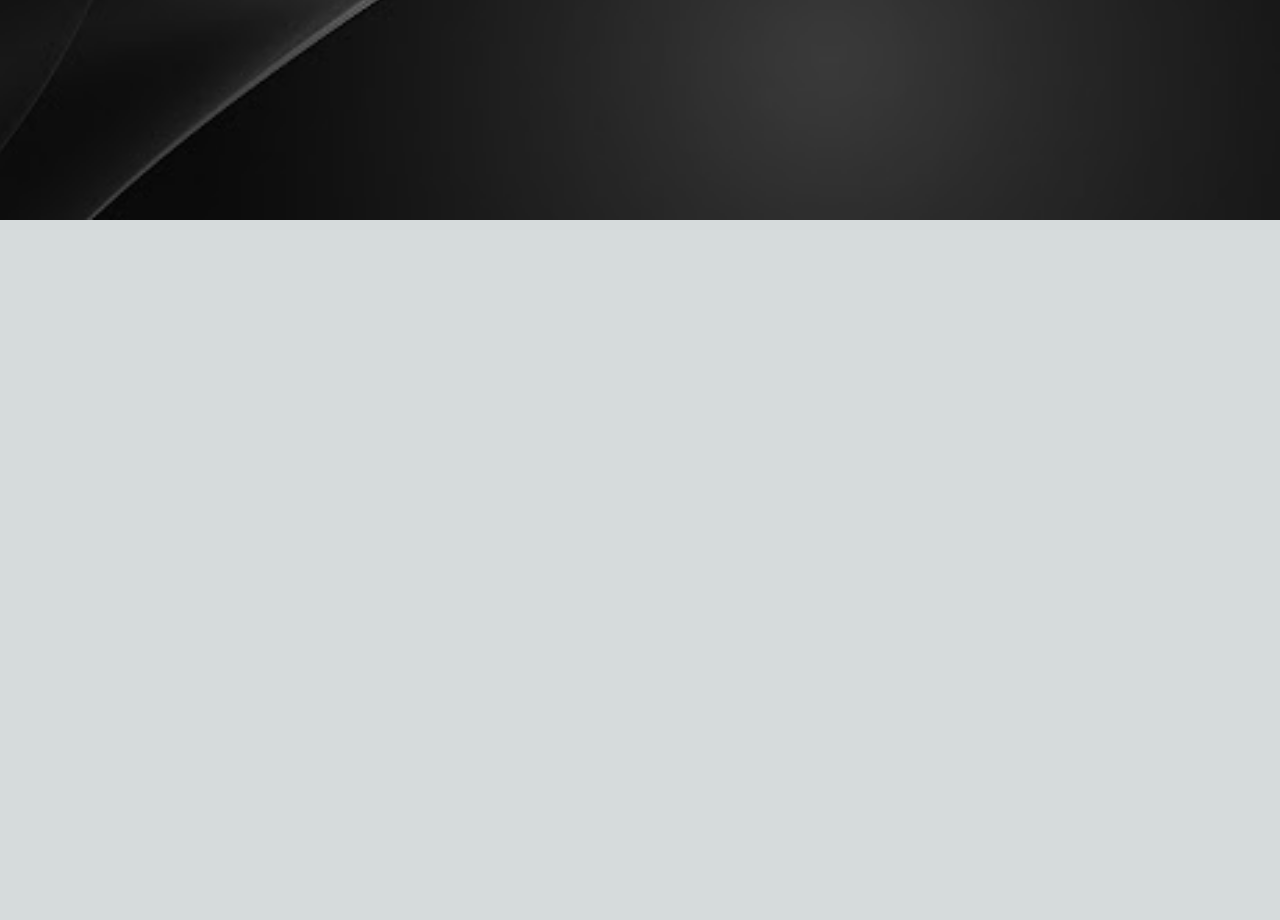
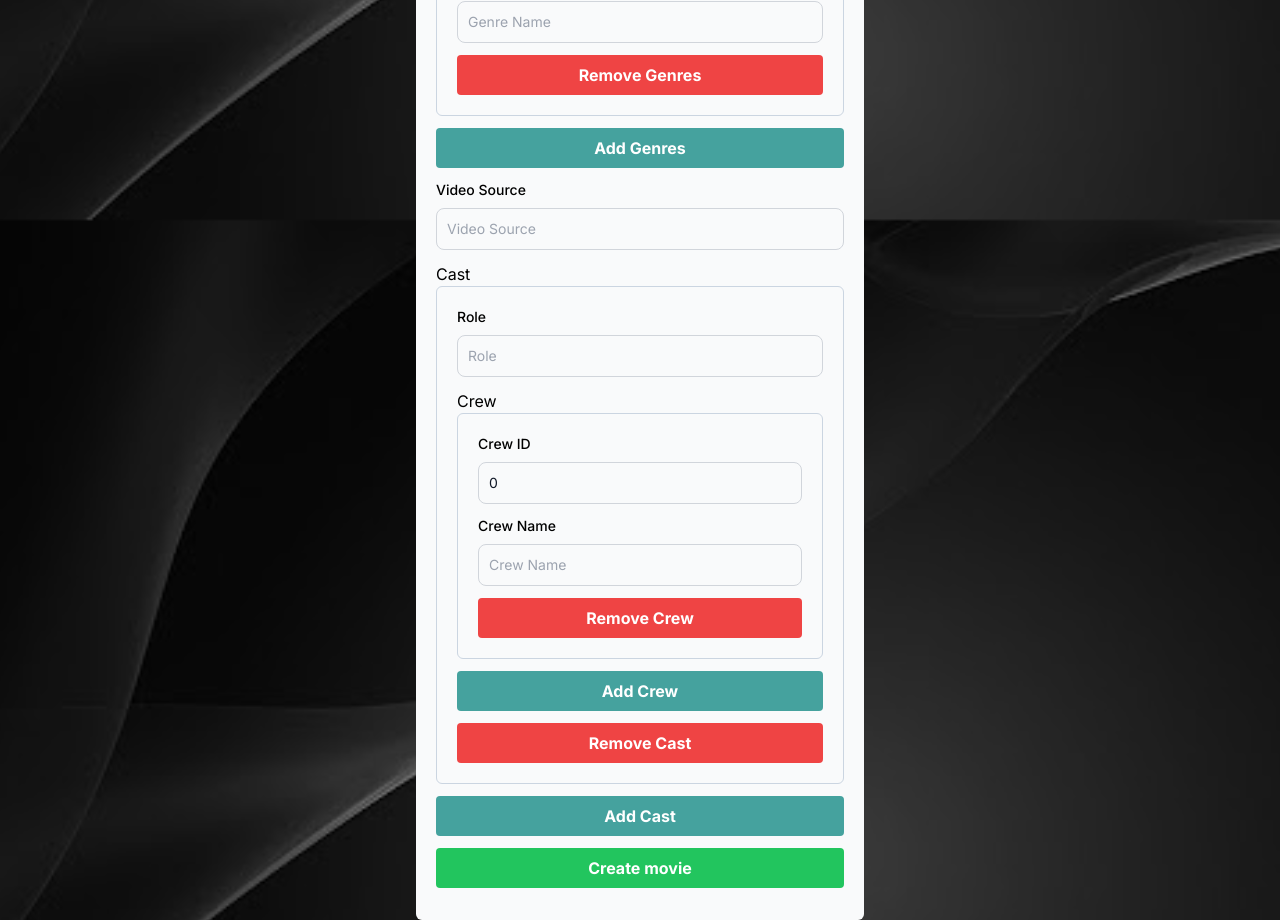
Before and after one commit to OctaFloare/flitnext-2024, a Next.js app: page /create-movie in a window 1280 px wide. Shown: the part 580-1500 px from the top of the page. Before the commit the page ends 800 px from the top, so only its background shows below. Built offline with nearby package versions, Linux system fonts and the light colour scheme.

Commit message:
Add create movie form

```diff
--- a/package.json
+++ b/package.json
@@ -13,9 +13,11 @@
     "@tanstack/react-query-devtools": "^5.0.0-alpha.91",
     "axios": "^1.7.2",
     "cors": "^2.8.5",
+    "formik": "^2.4.6",
     "next": "14.2.4",
     "react": "^18",
-    "react-dom": "^18"
+    "react-dom": "^18",
+    "yup": "^1.4.0"
   },
   "devDependencies": {
     "eslint": "^8",
--- a/src/app/containers/create-movie/index.jsx
+++ b/src/app/containers/create-movie/index.jsx
@@ -2,9 +2,46 @@
 
 import { useMutation } from "@tanstack/react-query"
 import axios from "axios"
+import {FieldArray, Form, Formik} from "formik";
+import {FormField} from "@/components/formField";
+import FormFieldArray from "@/components/formFieldArray";
+import * as Yup from "yup";
 
-const createMovie = async () => {
-    const response = await axios.post('/api/movies', {id: 7, name: "Dune" })
+const initialValues = {
+    id: 0,
+    name: '',
+    description: '',
+    genres: [{ id: 0, name: '' }],
+    video_source: '',
+    cast: [{ role: '', crew: [{ id: 0, name: '' }] }],
+};
+
+const validationSchema = Yup.object().shape({
+    id: Yup.number().required('Title is required'),
+    name: Yup.string().required('Title is required'),
+    description: Yup.string().required('Description is required'),
+    genres: Yup.array().of(
+        Yup.object().shape({
+            id: Yup.number().required('Genre ID is required'),
+            name: Yup.string().required('Genre name is required'),
+        })
+    ),
+    video_source: Yup.string().required('Video source is required'),
+    cast: Yup.array().of(
+        Yup.object().shape({
+            role: Yup.string().required('Role is required'),
+            crew: Yup.array().of(
+                Yup.object().shape({
+                    id: Yup.number().required('Crew ID is required'),
+                    name: Yup.string().required('Crew name is required'),
+                })
+            ),
+        })
+    ),
+});
+
+const createMovie = async (values) => {
+    const response = await axios.post('/api/movies', values)
 
     return response.data
 }
@@ -16,13 +53,72 @@ export const CreateMovie = () => {
     })
 
     return <>
-        {isError && <div className="text-red-600">{error.message}</div>}
-        <button onClick={() => mutate()}>Create movie</button>
-        {isSuccess && <div>
-            Newly created movie
-            <p>This is id: {data.id}</p>
-            <p>This is movie name: {data.name}</p>
-            </div>}
+        <Formik
+            initialValues={initialValues}
+            validationSchema={validationSchema}
+            onSubmit={(values) => {
+                mutate(values)
+            }}
+        >
+            {({ values }) => (
+                <Form className={"max-w-md mx-auto bg-gray-50 p-5 m-10 rounded-md mb-3"}>
+                    <p className="text-black text-center font-semibold mb-2 text-2xl">CREATE MOVIE</p>
+                    <FormField name={"id"} label={"Movie ID"} placeholder={"Id"} type={"number"}/>
+                    <FormField name={"name"} label={"Name"} placeholder={"Name"} type={"text"}/>
+                    <FormField name={"description"} label={"Description"} placeholder={"Description"} type={"text"}/>
+
+                    <FormFieldArray
+                        name="genres"
+                        label="Genres"
+                        fields={[
+                            { name: 'id', label: 'Genre ID', placeholder: 'Genre ID', type: 'number' },
+                            { name: 'name', label: 'Genre Name', placeholder: 'Genre Name', type: 'text' },
+                        ]}
+                        values={values.genres}
+                        itemStructure={{ id: '', name: '' }}
+                    />
+
+                    <FormField name={"video_source"} label={"Video Source"} placeholder={"Video Source"} type={"text"} />
+
+                    <div>
+                        <label>Cast</label>
+                        <FieldArray name="cast">
+                            {({ remove, push }) => (
+                                <div>
+                                    {values.cast.map((cast, index) => (
+                                        <div key={index} className={"border border-slate-300 mb-3 p-5 rounded-md"}>
+                                            <FormField name={`cast.${index}.role`} label={"Role"} placeholder={"Role"} type={"text"}/>
+
+                                            <FormFieldArray
+                                                name={`cast.${index}.crew`}
+                                                label="Crew"
+                                                fields={[
+                                                    { name: 'id', label: 'Crew ID', placeholder: 'Crew ID', type: 'number' },
+                                                    { name: 'name', label: 'Crew Name', placeholder: 'Crew Name', type: 'text' },
+                                                ]}
+                                                values={cast.crew}
+                                                itemStructure={{ id: '', name: '' }}
+                                            />
+
+                                            <button className={"w-full bg-red-500 hover:bg-red-700 text-white font-bold py-2 px-4 rounded"} type="button" onClick={() => remove(index)}>Remove Cast</button>
+                                        </div>
+                                    ))}
+                                    <button className={"w-full mb-3 bg-[#45A29E] hover:bg-[#2A615F] text-white font-bold py-2 px-4 rounded"} type="button" onClick={() => push({ role: '', crew: [{ id: '', name: '' }] })}>Add Cast</button>
+                                </div>
+                            )}
+                        </FieldArray>
+                    </div>
+
+                    <button className={"w-full mb-3 bg-green-500 hover:bg-green-700 text-white font-bold py-2 px-4 rounded"} type={"submit"} >Create movie</button>
+                    {isError && <div className="text-red-600 mb-2">{error.message}</div>}
+                    {isSuccess && <div className={"text-black"}>
+                        Newly created movie
+                        <p>This is id: {data.id}</p>
+                        <p>This is movie name: {data.name}</p>
+                    </div>}
+                </Form>
+            )}
+        </Formik>
     </>
 
 }
--- a/src/app/create-movie/page.jsx
+++ b/src/app/create-movie/page.jsx
@@ -1,10 +1,13 @@
-import { CreateMovie } from "../containers/create-movie"
+"use client"
+
+import {CreateMovie} from "@/app/containers/create-movie";
+
+
 
 const CreateMoviePage = () => {
     return <div>
-        Create Movie
         <CreateMovie />
-        </div>
+    </div>
 }
 
 export default CreateMoviePage
--- a/src/app/layout.js
+++ b/src/app/layout.js
@@ -14,7 +14,7 @@ export default function RootLayout({ children }) {
   return (
     <html lang="en" className="h-full">
       <body
-        className={`${inter.className} bg-[url('../assets/background.jpg')] h-full bg-center bg-cover bg-no-repeat`}
+        className={`${inter.className} bg-[url('../assets/background.jpg')] h-full bg-center bg-cover bg-repeat`}
       >
         <Providers>
           <Header />
--- /dev/null
+++ b/src/components/formField.jsx
@@ -0,0 +1,9 @@
+import {ErrorMessage, Field} from "formik";
+
+export const FormField = ({ label, placeholder, name, type}) => <>
+    <div className="mb-3">
+        <label className="block mb-2 text-sm font-medium text-black">{label}</label>
+        <Field  placeholder={placeholder} name={name} type={type} className="bg-gray-50 border border-gray-300 text-gray-900 text-sm rounded-lg block w-full p-2.5"/>
+        <ErrorMessage className="mt-2 text-sm text-red-600 dark:text-red-500" name={name} component="div" />
+    </div>
+</>
--- /dev/null
+++ b/src/components/formFieldArray.jsx
@@ -0,0 +1,31 @@
+import {FieldArray} from "formik";
+import {FormField} from "@/components/formField";
+
+const FormFieldArray = ({ name, label, fields, values, itemStructure }) => {
+    return <div>
+        <label>{label}</label>
+        <FieldArray name={name}>
+            {({ remove, push }) => (
+                <div className>
+                    {values.map((item, index) => (
+                        <div key={index} className={"border border-slate-300 mb-3 p-5 rounded-md"}>
+                            {fields.map((field, fieldIndex) => (
+                                <FormField
+                                    key={fieldIndex}
+                                    name={`${name}.${index}.${field.name}`}
+                                    label={field.label}
+                                    placeholder={field.placeholder}
+                                    type={field.type}
+                                />
+                            ))}
+                            <button className={"w-full bg-red-500 hover:bg-red-700 text-white font-bold py-2 px-4 rounded"} type="button" onClick={() => remove(index)}>Remove {label}</button>
+                        </div>
+                    ))}
+                    <button className={"w-full mb-3 bg-[#45A29E] hover:bg-[#2A615F] text-white font-bold py-2 px-4 rounded"} type="button" onClick={() => push(itemStructure)}>Add {label}</button>
+                </div>
+            )}
+        </FieldArray>
+    </div>
+};
+
+export default FormFieldArray;
```
Also changed, not shown: 1 other file (tests, documents, lock files or other folders).
